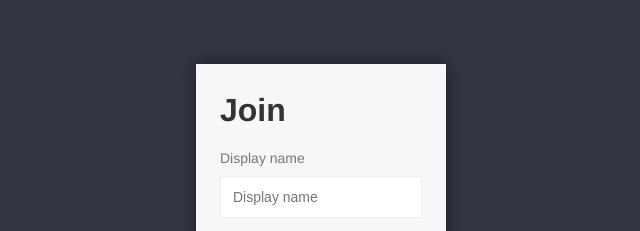
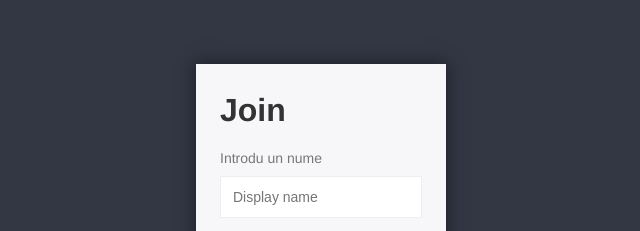
Before and after one commit to GabrielBrezeanu/proiectpi-azure-microservicii, a website: page public/index.html in a window 1280 px wide. Shown: the part 175-406 px from the top of the page, 319-959 px from the left. Drawn offline with Linux system fonts and the light colour scheme.

Commit message:
changed a little bit the frontend

```diff
--- a/public/index.html
+++ b/public/index.html
@@ -10,7 +10,7 @@
             <div class="centered-form__box">
                 <h1>Join</h1>
                 <form action="/chat.html">
-                    <label for="username">Display name</label>
+                    <label for="username">Introdu un nume</label>
                     <input type="text" name="username" placeholder="Display name" required>
                     <label for="room">Room</label>
                     <input type="text" name="room" placeholder="Room" required>
```
